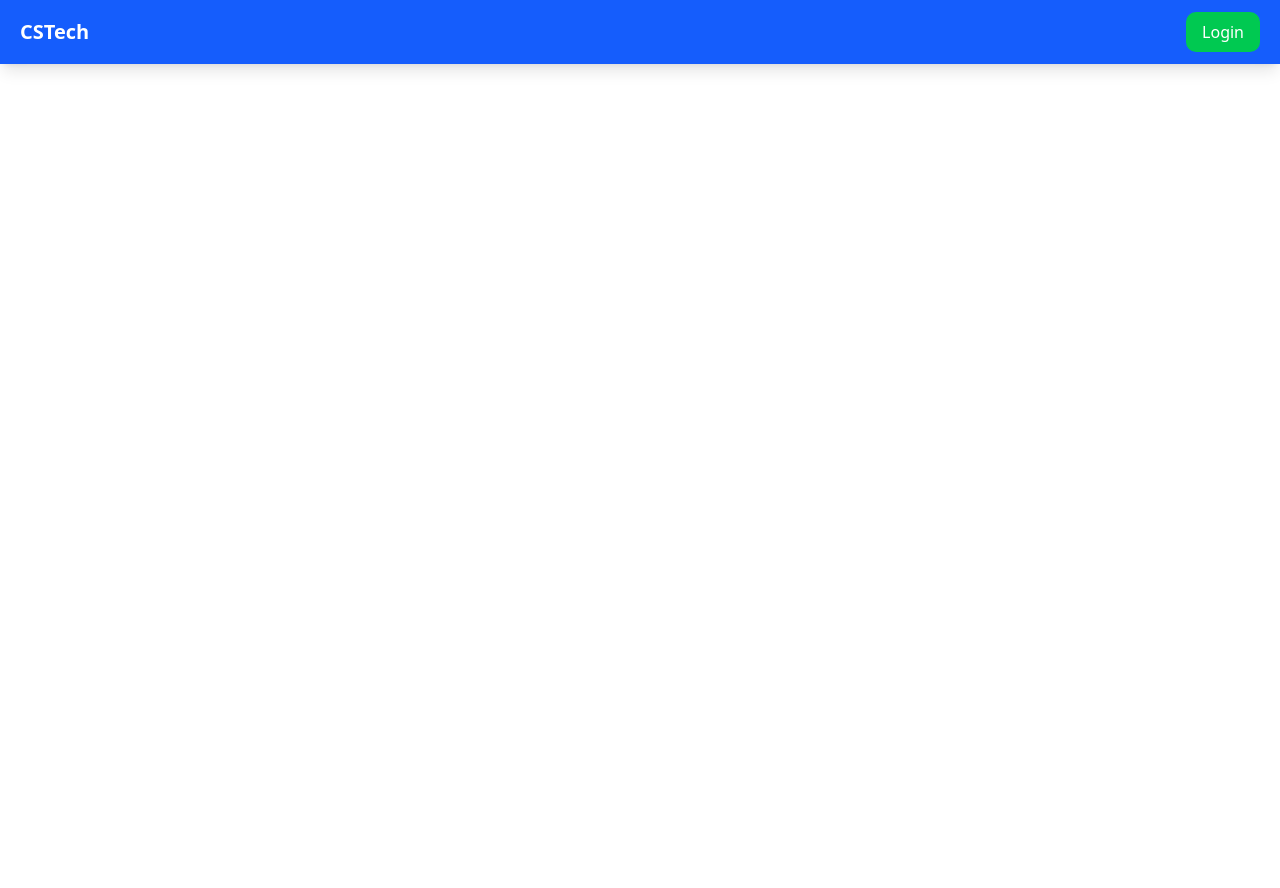
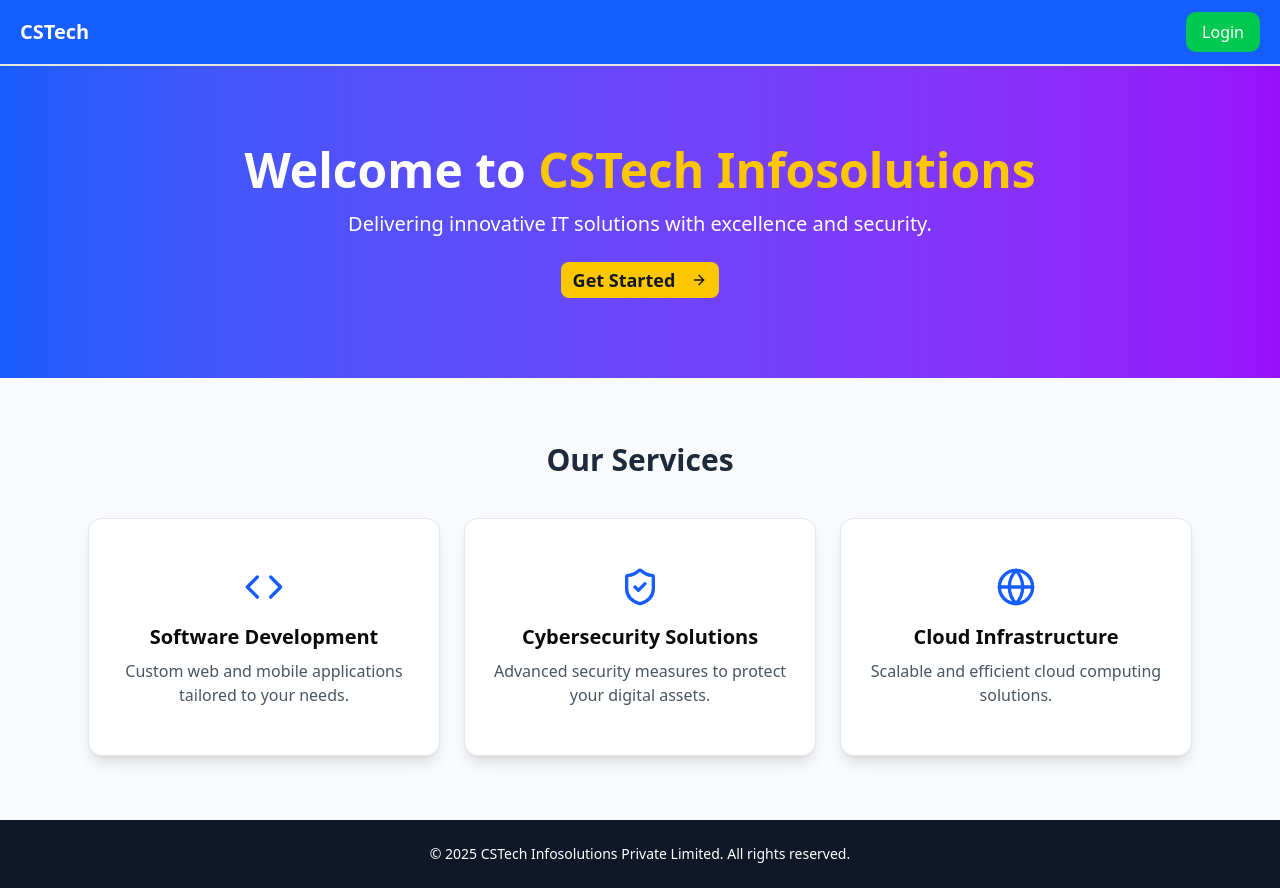
Before and after one commit to amitkumar822/CSTech, a React (Vite) app in the folder frontend/: page / in a window 1280 px wide. Before the commit the page ends 800 px from the top, so only its background shows below. Built offline with nearby package versions, Linux system fonts and the light colour scheme.

Commit message:
feat: implement guest and protected routes for authentication handling

```diff
--- a/frontend/package.json
+++ b/frontend/package.json
@@ -20,6 +20,7 @@
     "axios": "^1.8.3",
     "class-variance-authority": "^0.7.1",
     "clsx": "^2.1.1",
+    "framer-motion": "^12.5.0",
     "lucide-react": "^0.482.0",
     "react": "^19.0.0",
     "react-dom": "^19.0.0",
--- a/frontend/src/App.jsx
+++ b/frontend/src/App.jsx
@@ -7,6 +7,7 @@ const App = () => {
   return (
     <div>
       <Navbar />
+
       <Outlet />
     </div>
   );
--- /dev/null
+++ b/frontend/src/components/LogOut2.jsx
@@ -0,0 +1,58 @@
+import React, { useEffect } from "react";
+import { useLogoutUserMutation } from "@/redux/api/authUserApi";
+import { useDispatch, useSelector } from "react-redux";
+import { Link, useNavigate } from "react-router";
+import { toast } from "react-toastify";
+
+const LogOut2 = () => {
+  const { isAuthenticated } = useSelector((state) => state.auth);
+  const dispatch = useDispatch();
+  const navigate = useNavigate();
+
+  const [logoutUser, { isSuccess, error, isLoading }] = useLogoutUserMutation();
+
+  const handleLogout = async () => {
+    await logoutUser();
+    dispatch(userLoggedOut());
+    navigate("/login");
+  };
+
+  useEffect(() => {
+    if (isSuccess) {
+      toast.success(error?.data?.message || "Logout Successfull");
+    } else if (error) {
+      toast.error(error?.data?.message || "Logout failed");
+    }
+  }, [error, isSuccess]);
+  return (
+    <div>
+      <div>
+        {isAuthenticated ? (
+          <button
+            onClick={handleLogout}
+            disabled={isLoading}
+            className="bg-red-500 hover:bg-red-600 px-4 py-2 rounded-lg cursor-pointer md:block hidden"
+          >
+            {isLoading ? (
+              <span className="flex gap-2 justify-center items-center text-sm">
+                <Loader2 size={18} className="animate-spin" />
+                Plase Wait
+              </span>
+            ) : (
+              "Logout"
+            )}
+          </button>
+        ) : (
+          <Link
+            to="/login"
+            className="bg-green-500 hover:bg-green-600 px-4 py-2 rounded-lg"
+          >
+            Login
+          </Link>
+        )}
+      </div>
+    </div>
+  );
+};
+
+export default LogOut2;
--- a/frontend/src/components/Navbar.jsx
+++ b/frontend/src/components/Navbar.jsx
@@ -1,36 +1,14 @@
 import { useSelector, useDispatch } from "react-redux";
-import { userLoggedOut } from "../redux/authSlice"; // Update path if needed
 import { Link } from "react-router-dom";
-import { useNavigate } from "react-router-dom";
-import { Loader2, Menu } from "lucide-react";
-import { useLogoutUserMutation } from "@/redux/api/authUserApi";
-import { useEffect } from "react";
-import { toast } from "react-toastify";
 import Logout from "./Logout";
 
 const Navbar = () => {
-  const { isAuthenticated } = useSelector((state) => state.auth);
-  const dispatch = useDispatch();
-  const navigate = useNavigate();
+  const { isAuthenticated, role } = useSelector((state) => state.auth);
+  console.log(isAuthenticated, role);
 
-  const [logoutUser, { isSuccess, error, isLoading }] = useLogoutUserMutation();
-
-  const handleLogout = async () => {
-    await logoutUser();
-    dispatch(userLoggedOut());
-    navigate("/login");
-  };
-
-  useEffect(() => {
-    if (isSuccess) {
-      toast.success(error?.data?.message || "Logout Successfull");
-    } else if (error) {
-      toast.error(error?.data?.message || "Logout failed");
-    }
-  }, [error, isSuccess]);
 
   return (
-    <nav className="bg-blue-600 text-white py-3 px-5 flex justify-between items-center shadow-lg">
+    <nav className="bg-blue-600 text-white py-3 px-5 flex justify-between items-center shadow-lg border-b-2">
       {/* Brand Logo */}
       <Link to="/" className="text-xl font-bold">
         CSTech
--- /dev/null
+++ b/frontend/src/pages/Home.jsx
@@ -0,0 +1,60 @@
+import { Button } from "@/components/ui/button";
+import { Card, CardContent } from "@/components/ui/card";
+import { ArrowRight, Code, Globe, ShieldCheck } from "lucide-react";
+import { motion } from "framer-motion";
+
+export default function Home() {
+  return (
+    <div className="min-h-screen flex flex-col items-center bg-gray-50">
+      {/* Hero Section */}
+      <section className="w-full bg-gradient-to-r from-blue-600 to-purple-600 text-white py-20 px-6 text-center">
+        <motion.h1
+          className="text-4xl font-bold sm:text-5xl mb-4"
+          initial={{ opacity: 0, y: -20 }}
+          animate={{ opacity: 1, y: 0 }}
+          transition={{ duration: 0.8 }}
+        >
+          Welcome to <span className="text-yellow-400">CSTech Infosolutions</span>
+        </motion.h1>
+        <p className="text-lg sm:text-xl max-w-2xl mx-auto mb-6">
+          Delivering innovative IT solutions with excellence and security.
+        </p>
+        <Button className="bg-yellow-400 hover:bg-yellow-500 text-gray-900 px-6 py-3 text-lg font-semibold">
+          Get Started <ArrowRight className="ml-2" />
+        </Button>
+      </section>
+
+      {/* Services Section */}
+      <section className="py-16 px-6 w-full max-w-6xl">
+        <h2 className="text-3xl font-bold text-center mb-10 text-gray-800">Our Services</h2>
+        <div className="grid sm:grid-cols-2 lg:grid-cols-3 gap-6">
+          <ServiceCard title="Software Development" icon={Code} description="Custom web and mobile applications tailored to your needs." />
+          <ServiceCard title="Cybersecurity Solutions" icon={ShieldCheck} description="Advanced security measures to protect your digital assets." />
+          <ServiceCard title="Cloud Infrastructure" icon={Globe} description="Scalable and efficient cloud computing solutions." />
+        </div>
+      </section>
+
+      {/* Footer */}
+      <footer className="w-full bg-gray-900 text-white py-6 text-center">
+        <p className="text-sm">&copy; 2025 CSTech Infosolutions Private Limited. All rights reserved.</p>
+      </footer>
+    </div>
+  );
+}
+
+function ServiceCard({ title, icon: Icon, description }) {
+  return (
+    <motion.div
+      whileHover={{ scale: 1.05 }}
+      transition={{ duration: 0.3 }}
+    >
+      <Card className="shadow-lg border border-gray-200">
+        <CardContent className="p-6 text-center">
+          <Icon className="text-blue-600 mx-auto mb-4" size={40} />
+          <h3 className="text-xl font-semibold mb-2">{title}</h3>
+          <p className="text-gray-600">{description}</p>
+        </CardContent>
+      </Card>
+    </motion.div>
+  );
+}
--- a/frontend/src/pages/Login.jsx
+++ b/frontend/src/pages/Login.jsx
@@ -14,7 +14,6 @@ import { Mail, Lock, Loader2 } from "lucide-react";
 import { useLoginUserMutation } from "../redux/api/authUserApi";
 import { useEffect } from "react";
 import { toast } from "react-toastify";
-import { useNavigate } from "react-router";
 
 // Zod Schema for Validation
 const loginSchema = z.object({
@@ -23,8 +22,6 @@ const loginSchema = z.object({
 });
 
 export const Login = () => {
-  const navigate = useNavigate();
-
   const {
     register,
     handleSubmit,
@@ -44,7 +41,6 @@ export const Login = () => {
 
   useEffect(() => {
     if (isSuccess) {
-      navigate("/dashboard", { replace: true });
       toast.success(data?.message || "Login Successfull");
       reset();
     } else if (error) {
--- /dev/null
+++ b/frontend/src/routers/GuestRoute.jsx
@@ -0,0 +1,15 @@
+import { Navigate, Outlet } from "react-router-dom";
+import { useSelector } from "react-redux";
+
+const GuestRoute = () => {
+  const { isAuthenticated, role } = useSelector((state) => state.auth);
+
+  if (isAuthenticated) {
+    // ✅ If logged in, redirect to dashboard (if admin) or home
+    return <Navigate to={role === "admin" ? "/dashboard" : "/"} replace />;
+  }
+
+  return <Outlet />; // Render login page if not logged in
+};
+
+export default GuestRoute;
--- /dev/null
+++ b/frontend/src/routers/ProtectedRoute.jsx
@@ -0,0 +1,20 @@
+import { Navigate, Outlet } from "react-router-dom";
+import { useSelector } from "react-redux";
+
+const ProtectedRoute = ({ allowedRoles }) => {
+  const { isAuthenticated, role } = useSelector((state) => state.auth);
+
+  if (!isAuthenticated) {
+    // Redirect to login if not authenticated
+    return <Navigate to="/login" replace />;
+  }
+
+  if (!allowedRoles.includes(role)) {
+    // Redirect if the user does not have the required role
+    return <Navigate to="/" replace />;
+  }
+
+  return <Outlet />; // Render nested routes
+};
+
+export default ProtectedRoute;
--- a/frontend/src/routers/Router.jsx
+++ b/frontend/src/routers/Router.jsx
@@ -3,35 +3,36 @@ import { AddAgent } from "@/pages/dashboard/AddAgent";
 import AgentTaskList from "@/pages/dashboard/AgentTaskList";
 import Dashboard from "@/pages/dashboard/Dashboard";
 import ManageAgents from "@/pages/dashboard/ManageAgents";
+import Home from "@/pages/Home";
 import { Login } from "@/pages/Login";
 import {
   createBrowserRouter,
   createRoutesFromElements,
   Route,
 } from "react-router-dom";
+import ProtectedRoute from "./ProtectedRoute";
+import GuestRoute from "./GuestRoute";
 
 const router = createBrowserRouter(
   createRoutesFromElements(
     <Route path="/" element={<App />}>
+      <Route path="/" element={<Home />} />
+
+      {/* ✅ Prevent logged-in users from accessing login */}
+      <Route element={<GuestRoute />}>
         <Route path="/login" element={<Login />} />
+      </Route>
 
-      {/* Dashboard Layout with Nested Routes */}
+      {/* ✅ Protect Dashboard Route (Only Admin Can Access) */}
+      <Route element={<ProtectedRoute allowedRoles={["admin"]} />}>
         <Route path="dashboard" element={<Dashboard />}>
-        {/* Dashboard default display */}
           <Route index element={<ManageAgents />} />
-        {/* Agent Routes */}
           <Route path="agents">
             <Route path="add" element={<AddAgent />} />
             <Route path="manage" element={<ManageAgents />} />
             <Route path="tasks" element={<AgentTaskList />} />
           </Route>
-
-        {/* User Routes */}
-        {/* <Route path="users">
-          <Route index element={<ManageUsers />} />
-          <Route path="add" element={<AddUser />} />
-          <Route path="manage" element={<ManageUsers />} />
-        </Route> */}
+        </Route>
       </Route>
     </Route>
   )
```
Also changed, not shown: 1 other file (tests, documents, lock files or other folders). Lines whose indentation alone changed are shown as unchanged.
